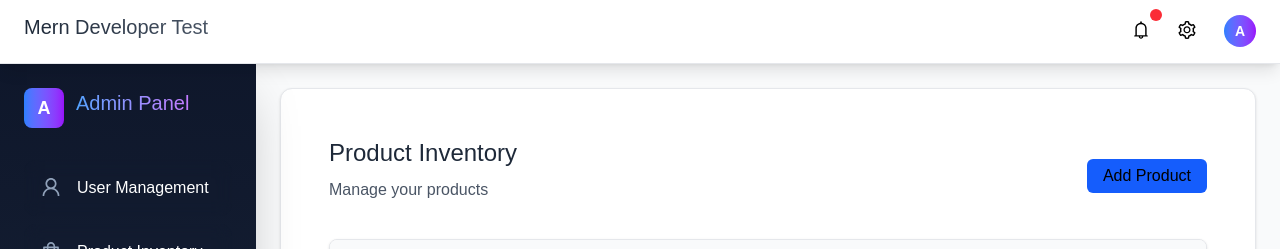
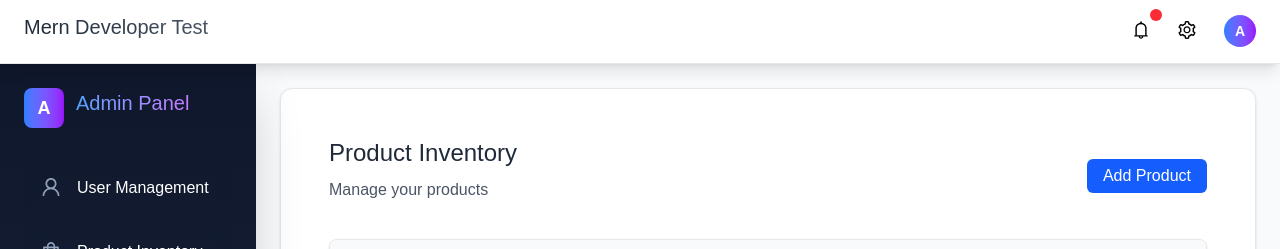
Before and after one commit to AamirMahboob/MERNTASK, a Next.js app: page /product-inventory in a window 1280 px wide. Shown: the top 249 px of the page. Built offline with nearby package versions, Linux system fonts and the light colour scheme; what @ant-design/nextjs-registry would draw is missing.

Commit message:
Button Text change

```diff
--- a/app/(main)/product-inventory/page.jsx
+++ b/app/(main)/product-inventory/page.jsx
@@ -136,7 +136,10 @@ const ProductInventoryPage = () => {
             setFormData({ name: '', price: '', category: '' });
             setIsModalOpen(true);
           }}
-          className="px-4 py-2 bg-blue-600 text-white rounded-md hover:bg-blue-700 transition-colors"
+          className="px-4 py-2 bg-blue-600   rounded-md hover:bg-blue-700 transition-colors"
+          style={{
+            color:'white'
+          }}
         >
           Add Product
         </button>
```
